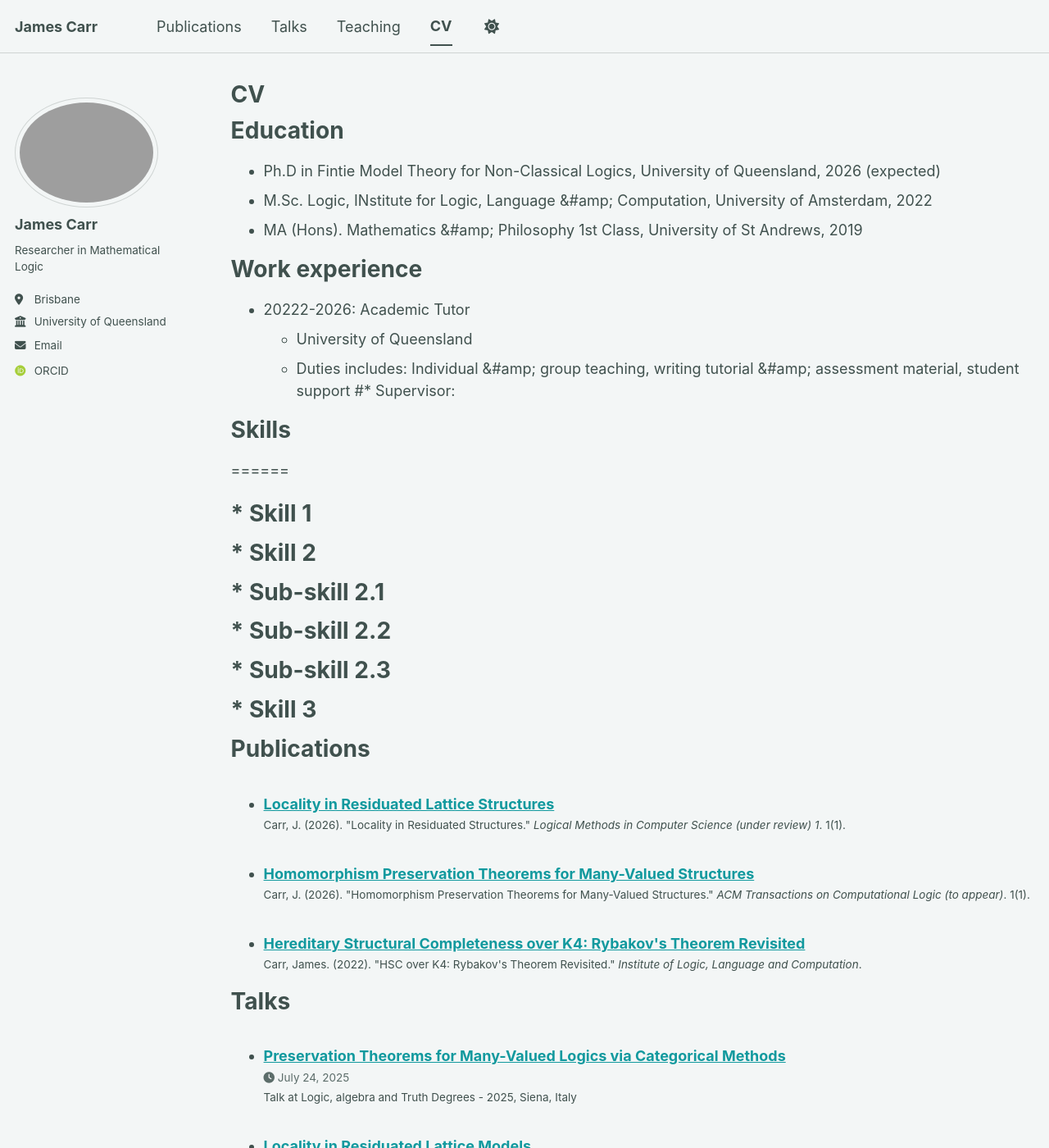
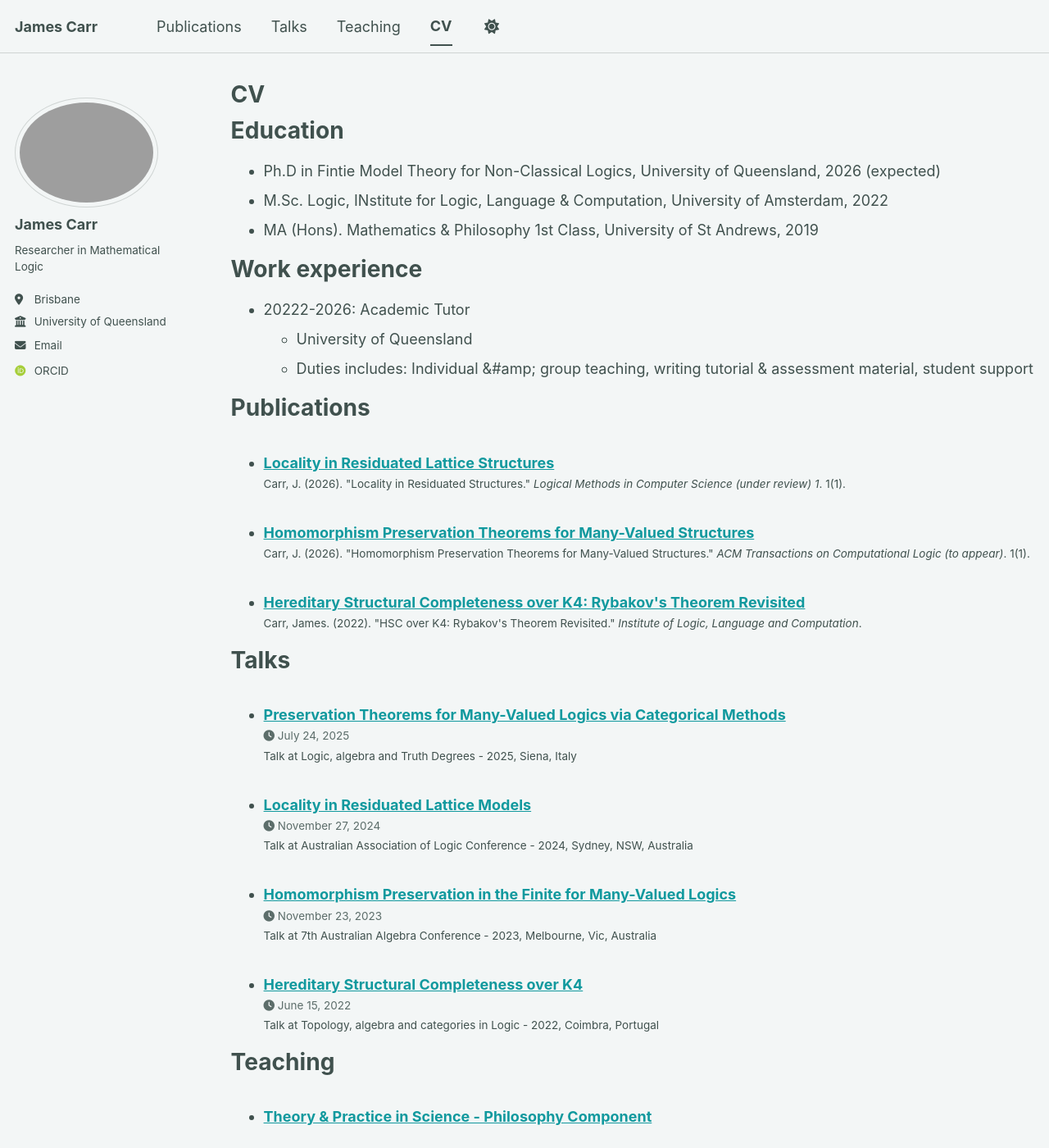
Before and after one commit to jamescarr-maths/jamescarr-maths.github.io, a Jekyll site: the page built from _pages/cv.md, in a window 1280 px wide and 1400 px high. Shown: the whole window at 82% size. Built offline with Jekyll 4.4.1, drawn with Linux system fonts in a browser that asks for light colours; some web fonts are replaced; a script bundle is joined from its source files by our own code; library files that are not in the unit come from our copies.

Commit message:
Update cv.md

```diff
--- a/_pages/cv.md
+++ b/_pages/cv.md
@@ -12,24 +12,15 @@ redirect_from:
 Education
 ======
 * Ph.D in Fintie Model Theory for Non-Classical Logics, University of Queensland, 2026 (expected)
-* M.Sc. Logic, INstitute for Logic, Language &#amp; Computation, University of Amsterdam, 2022
-* MA (Hons). Mathematics &#amp; Philosophy 1st Class, University of St Andrews, 2019
+* M.Sc. Logic, INstitute for Logic, Language & Computation, University of Amsterdam, 2022
+* MA (Hons). Mathematics & Philosophy 1st Class, University of St Andrews, 2019
 
 Work experience
 ======
 * 20222-2026: Academic Tutor
   * University of Queensland
-  * Duties includes: Individual &#amp; group teaching, writing tutorial &#amp; assessment material, student support
-#* Supervisor:
+  * Duties includes: Individual &#amp; group teaching, writing tutorial & assessment material, student support
 
-# Skills
-======
-# * Skill 1
-# * Skill 2
-#  * Sub-skill 2.1
-#  * Sub-skill 2.2
-#  * Sub-skill 2.3
-# * Skill 3
 
 Publications
 ======
```
